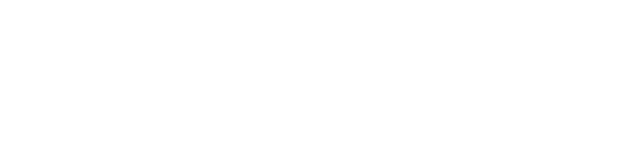
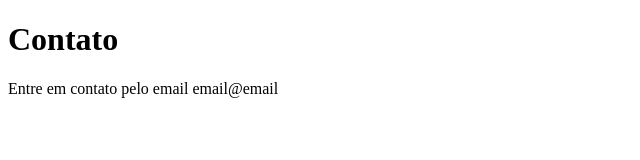
Before and after one commit to nio0o/sistema-de-cadastro, a plain HTML site: page contato.html in a window 1280 px wide. Shown: the whole page, without its empty margins (0-640 px from the left). Drawn offline with Linux system fonts and the light colour scheme.

Commit message:
Atualizando a pagina de contatos

```diff
--- a/contato.html
+++ b/contato.html
@@ -7,6 +7,7 @@
     <title>Contatos</title>
 </head>
 <body>
-
+    <h1>Contato</h1>
+    <p>Entre em contato pelo email email@email</p>
 </body>
 </html>
```
